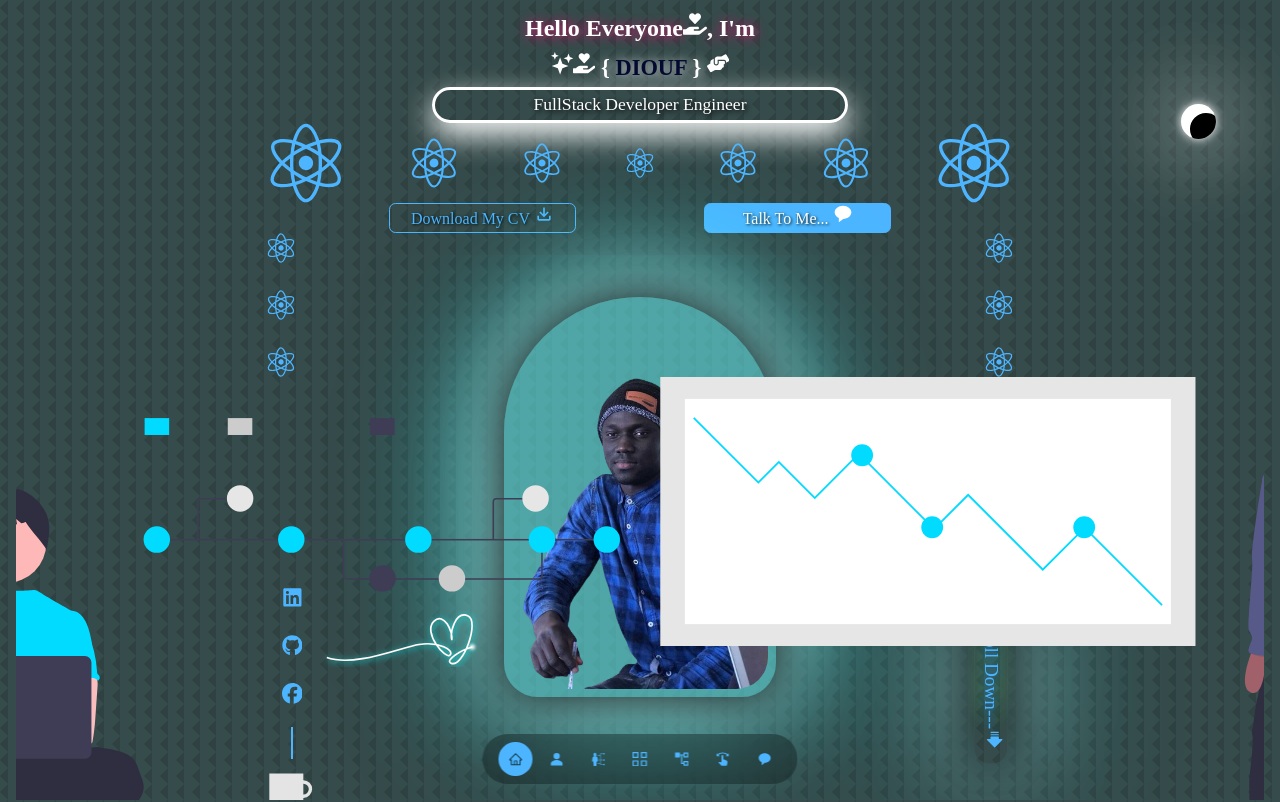
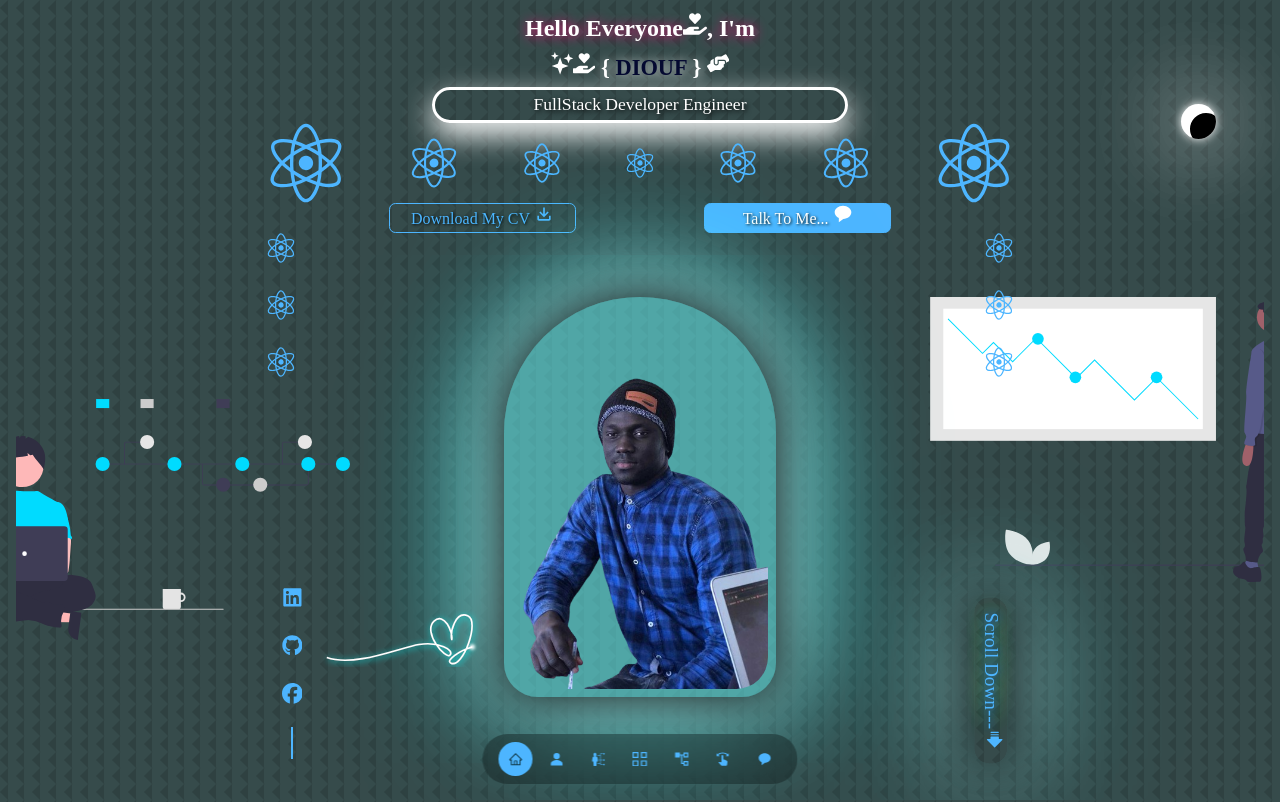
Before and after one commit to Mouhamed1003/keenprogrammer.com, a React (Create React App) app: page / in a window 1280 px wide. Shown: the top 802 px of the page. Built offline with nearby package versions, Linux system fonts and the light colour scheme.

Commit message:
Update header.css

```diff
--- a/src/components/header/header.css
+++ b/src/components/header/header.css
@@ -177,17 +177,20 @@ header {
 
 .img_svg1et2_header img {
   margin: 0 20px; /* Ajoute un espace de 20px entre les images */
+  width: 25rem;
 }
 
 /* Optionnel : si vous souhaitez ajuster la taille des images pour qu'elles soient superposées de manière spécifique */
 .img_svg1et2_header img:first-child {
-  z-index: 1; /* Assurez-vous que la première image est en arrière-plan */
+  z-index: -1; /* Assurez-vous que la première image est en arrière-plan */
   position: relative; /* Nécessaire pour utiliser z-index */
 }
 
 .img_svg1et2_header img:last-child {
-  z-index: 2; /* Assurez-vous que la deuxième image est au-dessus de la première */
+  z-index: -1; /* Assurez-vous que la deuxième image est au-dessus de la première */
   position: relative; /* Nécessaire pour utiliser z-index */
+  margin-left: 35em;
+  bottom: 5em;
 }
 
 /* Media Queries - Tablettes */
```
